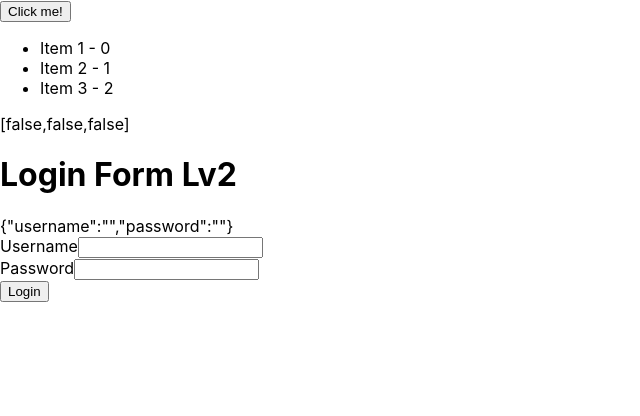
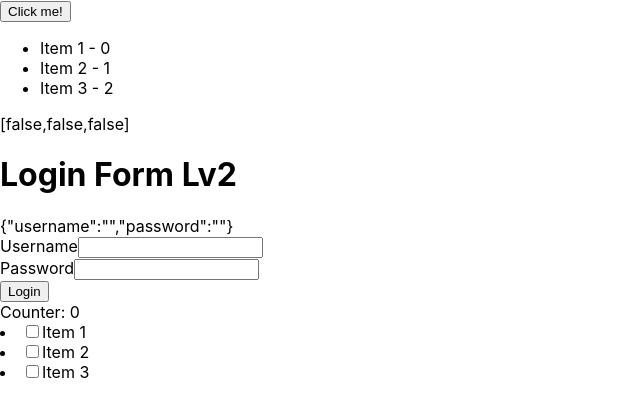
Before and after one commit to valensixx/react-treaning-part-two, a React (Create React App) app: page / in a window 1280 px wide. Shown: the top 416 px of the page, without its empty margins (0-640 px from the left). Built offline with nearby package versions, Linux system fonts and the light colour scheme.

Commit message:
structure of checkbox.js done

```diff
--- a/src/CheckBox.js
+++ b/src/CheckBox.js
@@ -8,9 +8,29 @@ the counter shows all of the active checkboxes
 */
 
 export default function CheckBox(){
+    const [items, setItems] = useState(['Item 1', 'Item 2', 'Item 3']);
+    const [counter, setCounter] = useState(0);
+
+    function renderLi(item){
+        return(
+            <li>
+                <input
+                    type="checkbox"
+                    onClick={(e) => {
+                        if(e.target.checked){
+                            alert('example');
+                        }
+                    }}
+                />
+                <span>{item}</span>
+            </li>
+        );
+    };
+
     return(
-        <div>
-
+        <div >
+            <div>Counter: {counter} </div>
+            {items.map(renderLi)}
         </div>
     );
 };
--- a/src/index.js
+++ b/src/index.js
@@ -5,6 +5,7 @@ import App from './App';
 import ItemList from './ItemList';
 import './ItemList.css';
 import LoginFormLv2 from './LoginFormLv2';
+import CheckBox from './CheckBox';
 
 
 const root = ReactDOM.createRoot(document.getElementById('root'));
@@ -13,5 +14,6 @@ root.render(
     <App />
     <ItemList/>
     <LoginFormLv2 />
+    <CheckBox />
   </React.StrictMode>
 );
```
